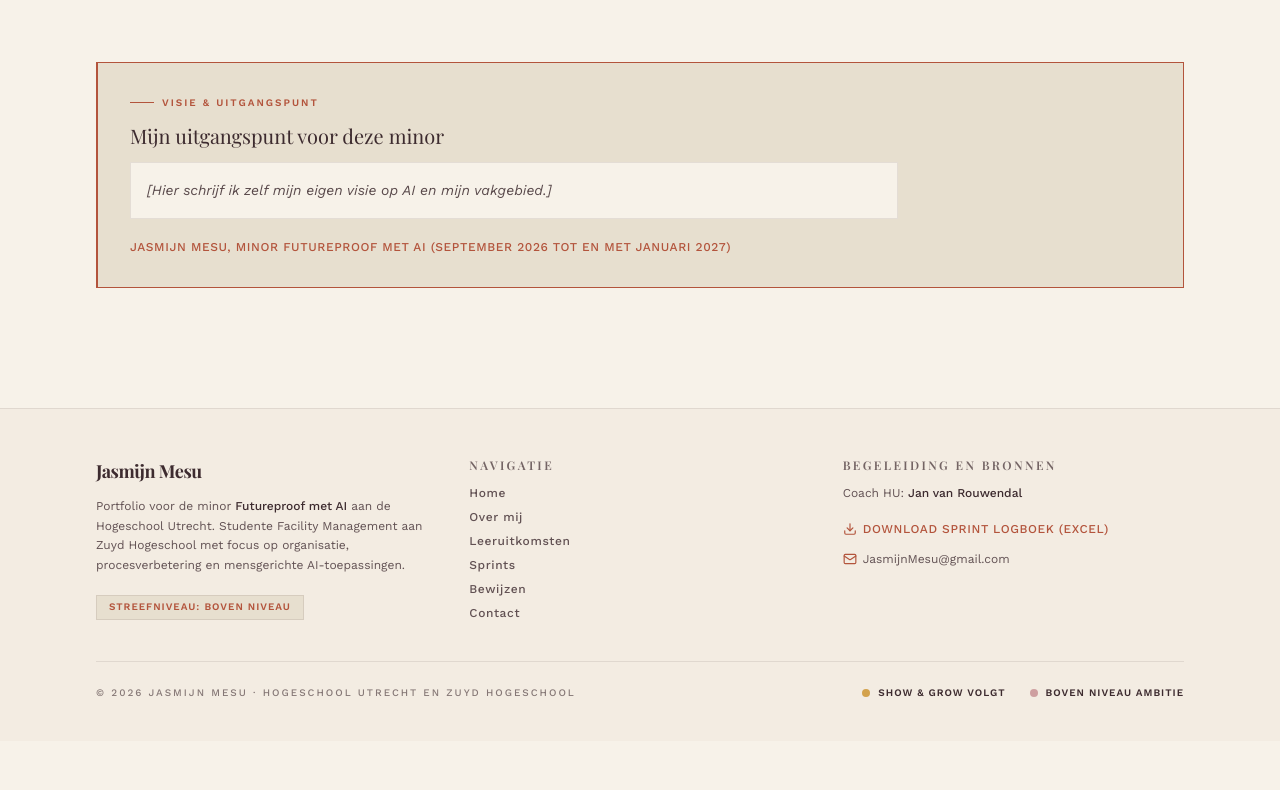
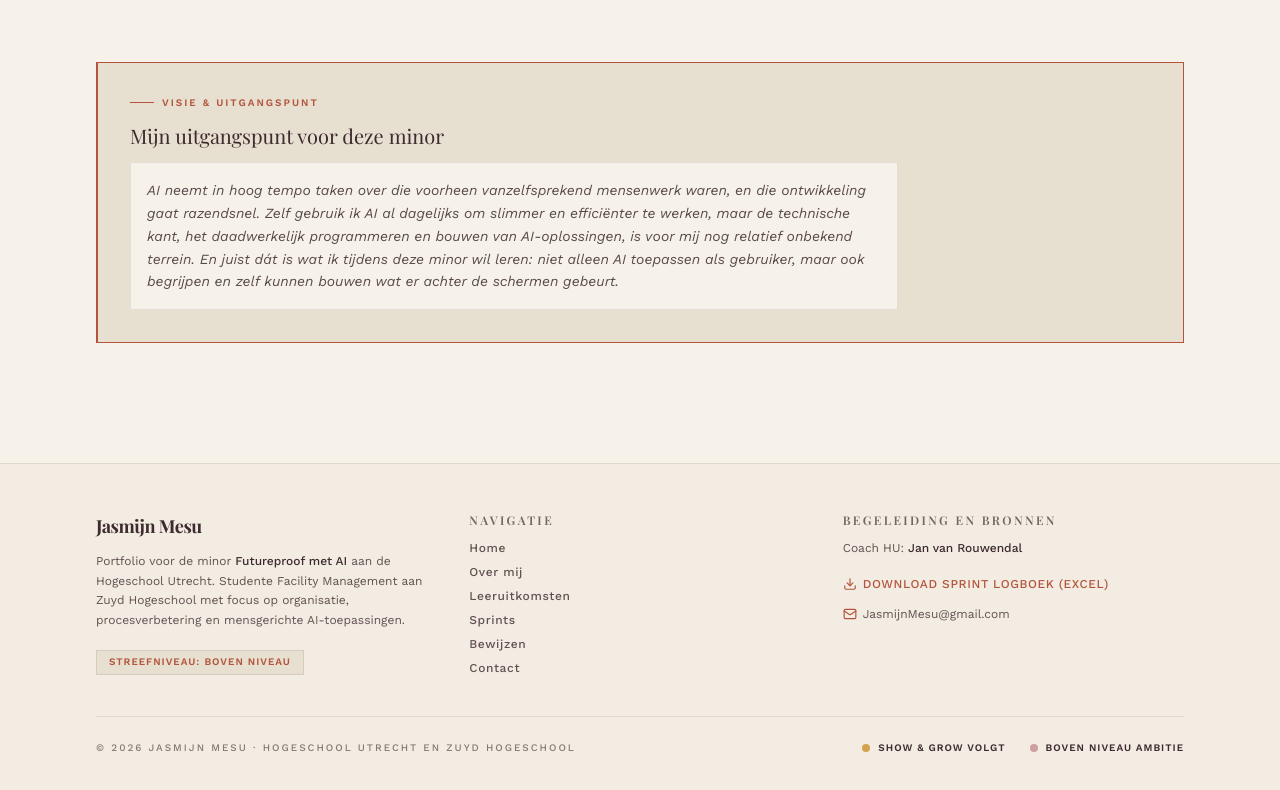
Before and after one commit to jasmijnmesu-hub/Portfolio-Jasmijn-Mesu, a React (Vite) app: page / in a window 1280 px wide. Shown: the part 1613-2403 px from the top of the page. Before the commit the page ends 2354 px from the top, so only its background shows below. Built offline with nearby package versions, Linux system fonts and the light colour scheme; a web font is replaced by a local one.

Commit message:
Vul visietekst in en verwijder resterende uitlegteksten
Voegt Jasmijns eigen visie op AI toe aan de homepage (i.p.v. placeholder)
en verwijdert de instructietekst over het aanpassen van LU-tellers.

```diff
--- a/src/pages/HomePage.tsx
+++ b/src/pages/HomePage.tsx
@@ -258,11 +258,8 @@ export const HomePage: React.FC<HomePageProps> = ({ onNavigate }) => {
           Mijn uitgangspunt voor deze minor
         </h3>
         <p className="text-sm text-[#3D2B2F]/85 leading-relaxed max-w-3xl italic bg-[#F7F2E9] p-4 border border-[#3D2B2F]/10">
-          [Hier schrijf ik zelf mijn eigen visie op AI en mijn vakgebied.]
+          AI neemt in hoog tempo taken over die voorheen vanzelfsprekend mensenwerk waren, en die ontwikkeling gaat razendsnel. Zelf gebruik ik AI al dagelijks om slimmer en efficiënter te werken, maar de technische kant, het daadwerkelijk programmeren en bouwen van AI-oplossingen, is voor mij nog relatief onbekend terrein. En juist dát is wat ik tijdens deze minor wil leren: niet alleen AI toepassen als gebruiker, maar ook begrijpen en zelf kunnen bouwen wat er achter de schermen gebeurt.
         </p>
-        <div className="pt-2 text-xs font-medium text-[#B3543C] uppercase tracking-wider">
-          Jasmijn Mesu, Minor Futureproof met AI (September 2026 tot en met Januari 2027)
-        </div>
       </section>
     </div>
   );
--- a/src/pages/LearningOutcomesPage.tsx
+++ b/src/pages/LearningOutcomesPage.tsx
@@ -226,12 +226,6 @@ export const LearningOutcomesPage: React.FC<LearningOutcomesPageProps> = ({ onNa
             <span className="text-[10px] text-[#3D2B2F]/70">Zelfstandig en Zelfsturend</span>
           </div>
         </div>
-
-        <div className="pt-3 border-t border-[#3D2B2F]/10 text-[11px] text-[#3D2B2F]/80 leading-relaxed bg-[#F7F2E9] p-3.5">
-          <p>
-            <strong>Hoe pas je de cijfers aan?</strong> Geef aan welke leeruitkomst een update nodig heeft, dan pas ik het veld <code className="bg-[#E7DFCF] px-1 py-0.5 border border-[#3D2B2F]/10">currentCount</code> voor je aan in het bestand <code className="bg-[#E7DFCF] px-1 py-0.5 border border-[#3D2B2F]/10">src/data/portfolioData.ts</code>, zodat de wijziging permanent zichtbaar is voor iedereen.
-          </p>
-        </div>
       </div>
     </div>
   );
```
